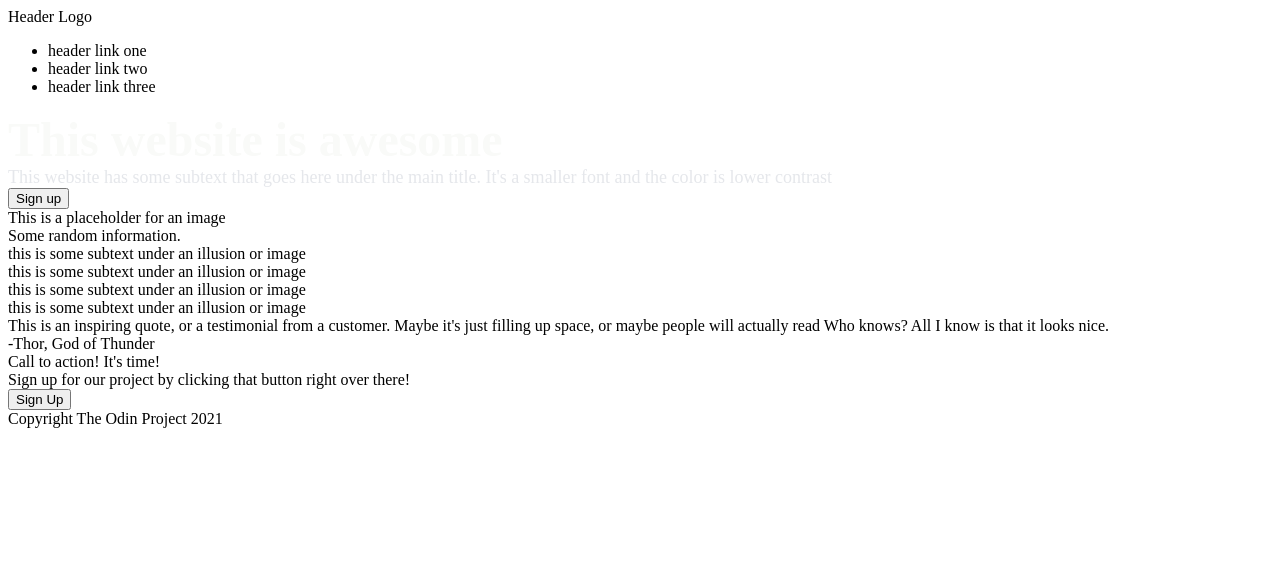
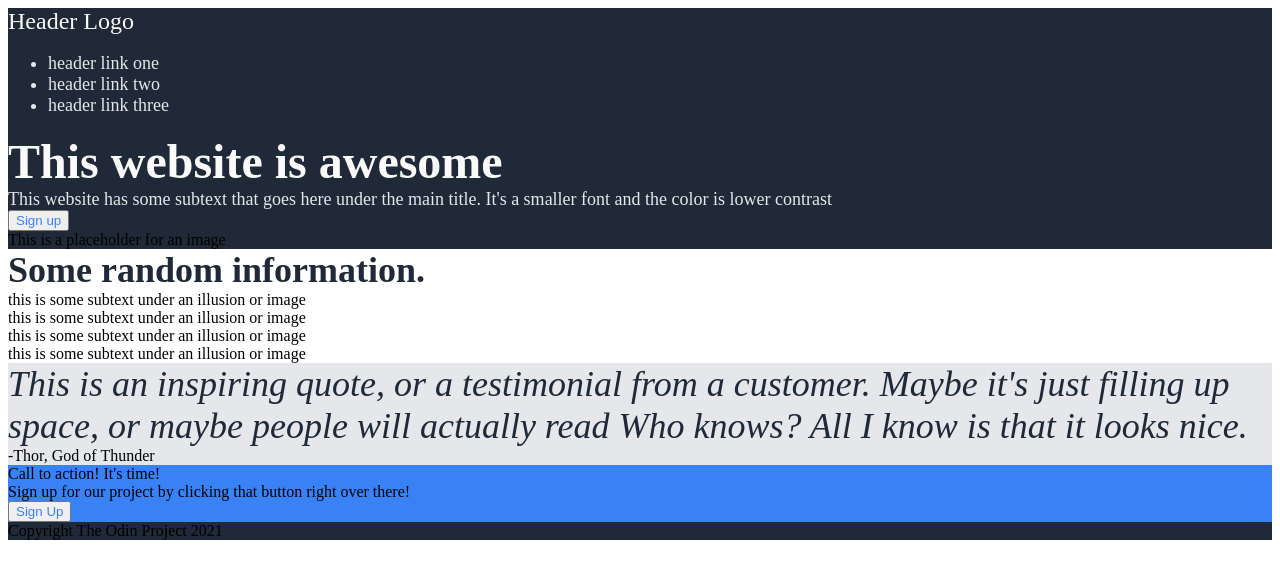
Before and after one commit to bodeddy/top-project-landing-page, a plain HTML site: page index.html in a window 1280 px wide. Drawn offline with Linux system fonts and the light colour scheme.

Commit message:
Apply font styles, colours, background colour, etc

```diff
--- a/styles.css
+++ b/styles.css
@@ -4,7 +4,7 @@ body {
     flex-direction: column;
 }
 
-.header, .banner {
+.hero, .hero-banner, footer {
     background-color: #1F2937;
 }
 
@@ -14,7 +14,37 @@ body {
     font-weight: bolder;
 }
 
-.hero-secondary-text {
+.hero-secondary-text, .header-links {
     font-size: 18px;
     color: #E5E7EB;
 }
+
+.header-logo {
+    font-size: 24px;
+    color: #F9FAF8;
+}
+
+button {
+    color: #3882F6;
+}
+
+.call-to-action {
+    background-color: #3882F6;
+}
+
+.information-header {
+    font-size: 36px;
+    font-weight: bolder;
+    color: #1f2937;
+}
+
+.quote {
+    background-color: #E5E7EB;
+}
+
+.quote-text {
+    font-size: 36px;
+    font-style: italic;
+    font-weight: lighter;
+    color: #1F2937;
+}
```
